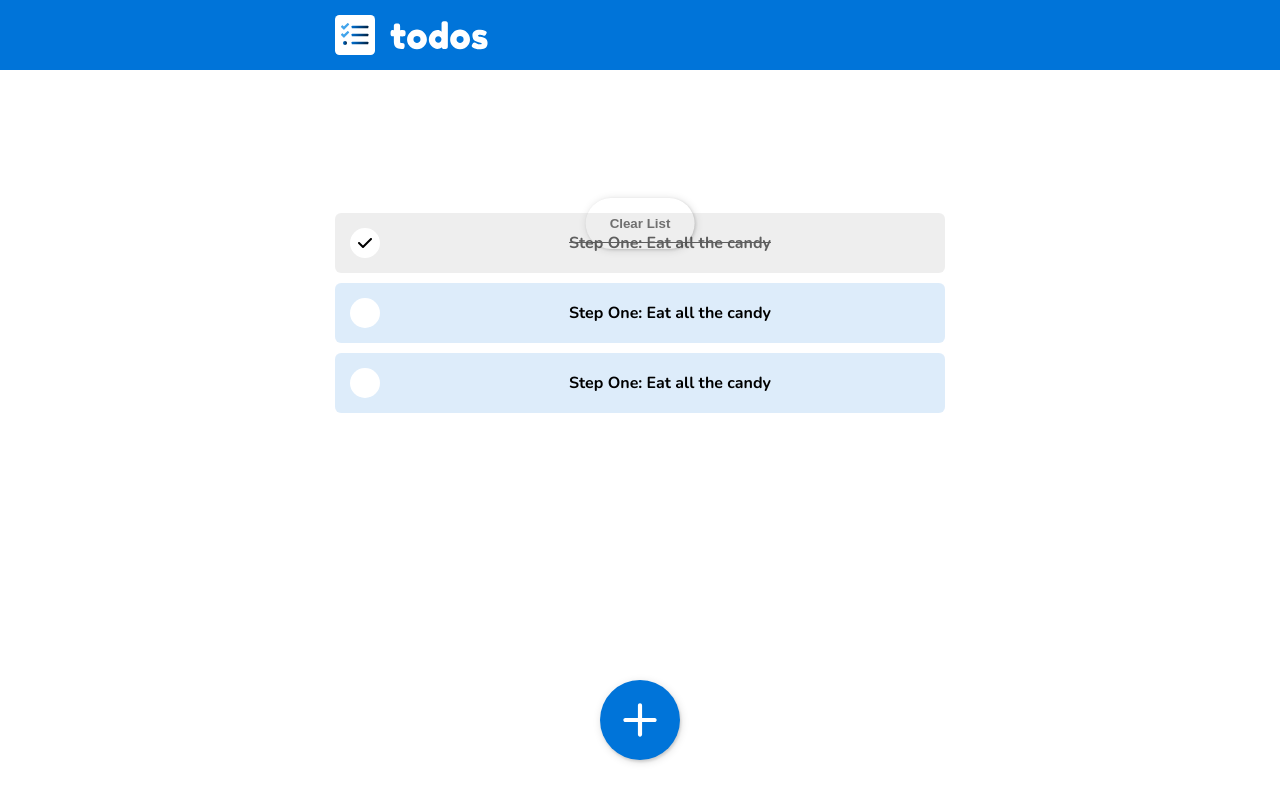
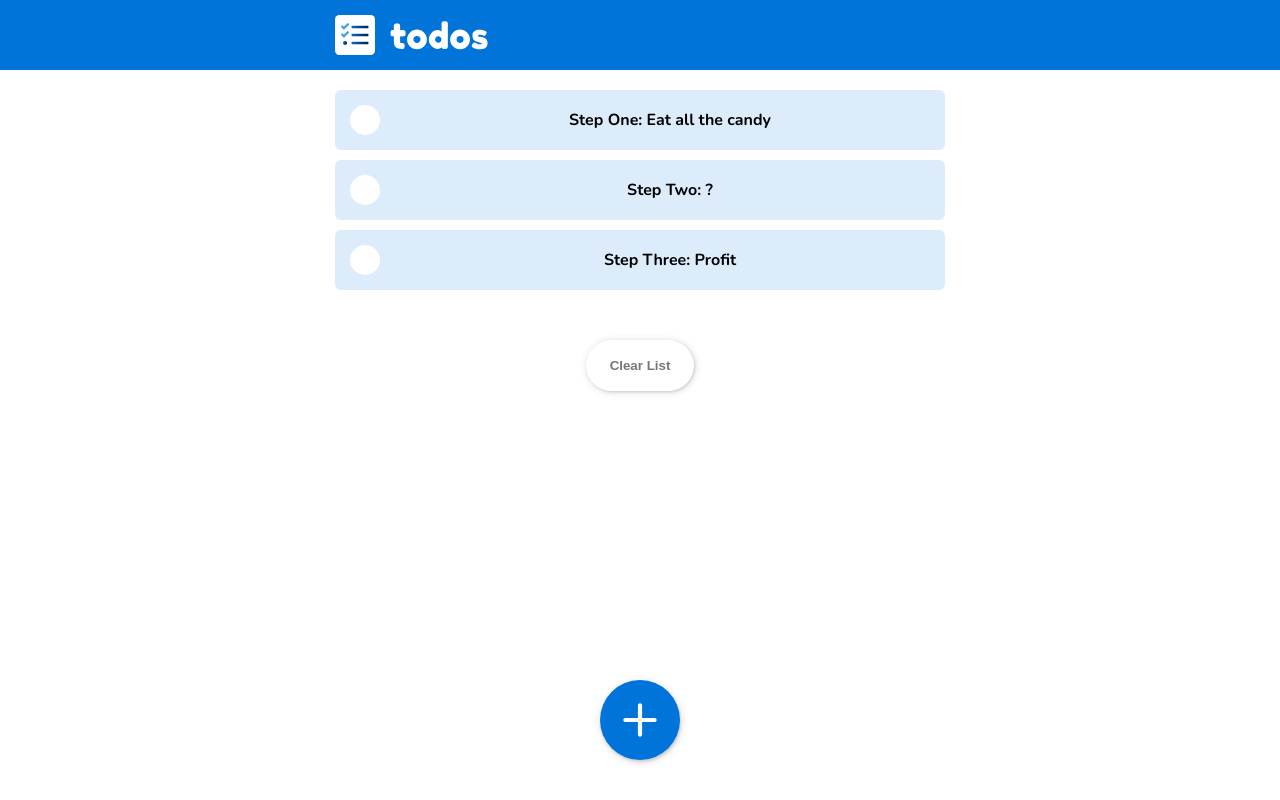
Before and after one commit to rb-wbscoding/todoreact, a React (Create React App) app: page / in a window 1280 px wide. Built offline with nearby package versions, Linux system fonts and the light colour scheme.

Commit message:
States for todos & overlays

```diff
--- a/src/App.js
+++ b/src/App.js
@@ -1,22 +1,54 @@
-import React from 'react';
+import React, { useState } from 'react';
 import './App.css';
-
-import Header from "./components/header/Header";
-import AddButton from "./components/addbutton/AddButton";
-import ConfirmOverlay from "./components/confirmoverlay/ConfirmOverlay";
-import ClearListButton from "./components/clearlistbutton/ClearListButton";
+import Header from './components/header/Header';
+import AddButton from './components/addbutton/AddButton';
+import ConfirmOverlay from './components/confirmoverlay/ConfirmOverlay';
+import ClearListButton from './components/clearlistbutton/ClearListButton';
 import TodoList from './components/todolist';
 import InputOverlay from './components/inputoverlay';
+import todosDefault from './data/todosDefault';
 
 function App() {
+  const [todos, setTodos] = useState(todosDefault);
+  const [isConfirmOverlayVisible, setIsConfirmOverlayVisible] = useState(false);
+  const [isBottomOverlayVisible, setIsBottomOverlayVisible] = useState(false);
+
+  const toggleDone = (id) => {
+    const newTodos = [...todos];
+    const todo = newTodos.find((todo) => todo.id === id);
+    todo.isDone = !todo.isDone;
+    setTodos(newTodos);
+  };
+
+  // add todo
+  // edit todo
+  // check off todo
+  // delete todo
+  // clear the list
+
+  const clearList = () => setTodos([]);
+
+  const toggleConfirmOverlay = () =>
+    setIsConfirmOverlayVisible(!isConfirmOverlayVisible);
+
+  const toggleBottomOverlay = () =>
+    setIsBottomOverlayVisible(!isBottomOverlayVisible);
+
   return (
     <div className="App">
       <Header />
-      <ClearListButton />
-      <ConfirmOverlay />
-      <AddButton />
-      <TodoList />
-      {false && <InputOverlay />}
+      <AddButton action={toggleBottomOverlay} />
+      <TodoList todos={todos} toggleDone={toggleDone} />
+      <ClearListButton action={toggleConfirmOverlay} />
+      {isConfirmOverlayVisible && (
+        <ConfirmOverlay
+          toggleOverlay={toggleConfirmOverlay}
+          clearList={clearList}
+        />
+      )}
+      {isBottomOverlayVisible && (
+        <InputOverlay toggleOverlay={toggleBottomOverlay} />
+      )}
     </div>
   );
 }
--- a/src/components/addbutton/AddButton.js
+++ b/src/components/addbutton/AddButton.js
@@ -1,18 +1,13 @@
-import React from "react";
-import styles from "./AddButton.module.css";
-import plussvg from "../../assets/plus.svg";
+import React from 'react';
+import styles from './AddButton.module.css';
+import plussvg from '../../assets/plus.svg';
 
-function AddButton(){
-    return(
-        <button class={styles.addtodo}>
-            <img src={plussvg} alt="Checkmark" />
-        </button>
-
-
-    );
-
-
+function AddButton({ action }) {
+  return (
+    <button class={styles.addtodo} onClick={() => action()}>
+      <img src={plussvg} alt="Checkmark" />
+    </button>
+  );
 }
 
-
 export default AddButton;
--- a/src/components/clearlistbutton/ClearListButton.js
+++ b/src/components/clearlistbutton/ClearListButton.js
@@ -1,14 +1,12 @@
-import React from "react";
-import styles from "./ClearListButton.module.css";
+import React from 'react';
+import styles from './ClearListButton.module.css';
 
-function ClearListButton(){
-    return(
-        <div className={styles.clearlistcontainer}>
-            <button className={styles.clearlist}>Clear List</button>
-        </div>
-    );
-
+function ClearListButton({ action }) {
+  return (
+    <button className={styles.clearlist} onClick={() => action()}>
+      Clear List
+    </button>
+  );
 }
 
-
 export default ClearListButton;
--- a/src/components/clearlistbutton/ClearListButton.module.css
+++ b/src/components/clearlistbutton/ClearListButton.module.css
@@ -13,11 +13,7 @@
   color: #00000088;
   transition: box-shadow 0.2s, transform 0.2s;
   box-shadow: 1px 1px 3px #00000022, 1px 1px 9px #00000022;
-    display: block;
-    position: absolute;
-    left: 50%;
-    transform: translateX(-50%);
-    top: 180px;
+  cursor: pointer;
 }
 
 .clearlist:hover {
@@ -26,5 +22,5 @@
 
 .clearlist:active {
   box-shadow: 1px 1px 3px #00000033, 1px 1px 9px #00000033;
-    transform: translate(-50%) scale(0.9);
+  transform: scale(0.9);
 }
--- a/src/components/confirmoverlay/ConfirmOverlay.js
+++ b/src/components/confirmoverlay/ConfirmOverlay.js
@@ -1,17 +1,29 @@
-import React from "react";
-import styles from "./ConfirmOverlay.module.css";
+import React from 'react';
+import styles from './ConfirmOverlay.module.css';
 
-function ConfirmOverlay(){
-    return(
+function ConfirmOverlay({ toggleOverlay, clearList }) {
+  const handleClearButton = () => {
+    clearList();
+    toggleOverlay();
+  };
 
-    <div className={styles.confirmdialog && styles.opacityzero}>
+  return (
+    <>
+      <div className={styles.background}></div>
+      <div className={styles.confirmdialog}>
         <p className={styles.confirmdialogp}>Are you sure?</p>
-        <button className={styles.confirmdelete}>Clear</button>
-        <button className={styles.canceldelete}>Cancel</button>
-    </div>
-
-    );
+        <button
+          className={styles.confirmdelete}
+          onClick={() => handleClearButton()}
+        >
+          Clear
+        </button>
+        <button className={styles.canceldelete} onClick={() => toggleOverlay()}>
+          Cancel
+        </button>
+      </div>
+    </>
+  );
 }
 
-
 export default ConfirmOverlay;
--- a/src/components/confirmoverlay/ConfirmOverlay.module.css
+++ b/src/components/confirmoverlay/ConfirmOverlay.module.css
@@ -1,3 +1,14 @@
+.background {
+  position: fixed;
+  top: 0;
+  bottom: 0;
+  left: 0;
+  right: 0;
+  background-color: #00000033;
+  z-index: 120;
+  transition: opacity 0.3s;
+}
+
 .confirmdialog {
   background-color: #0074d9;
   color: #fff;
@@ -27,6 +38,7 @@
   border-radius: 6px;
   font-weight: 700;
   transition: transform 0.2s, opacity 0.2s;
+  cursor: pointer;
 }
 
 .confirmdelete:hover {
@@ -47,6 +59,7 @@
   font-weight: 700;
   transition: transform 0.2s, background-color 0.2s;
   margin-left: 10px;
+  cursor: pointer;
 }
 
 .canceldelete:hover {
@@ -57,8 +70,3 @@
   background-color: #0066be;
   transform: scale(0.9);
 }
-
-  .opacityzero {
-    opacity: 0 !important;
-    pointer-events: none !important;
-  }
--- a/src/components/inputoverlay/InputOverlay.js
+++ b/src/components/inputoverlay/InputOverlay.js
@@ -2,18 +2,29 @@ import React from 'react';
 import styles from './InputOverlay.module.css';
 import closesvg from '../../assets/close.svg';
 
-function InputOverlay({ mode = 'add' }) {
+function InputOverlay({ mode = 'add', toggleOverlay }) {
+  const onKeyDownHandler = (e) => {
+    if (e.keyCode !== 13) return;
+    e.preventDefault();
+    toggleOverlay();
+  };
+
   return (
     <>
       <div className={styles.background}></div>
       <div className={styles.overlay}>
-        <button className={styles.cancelbutton}>
+        <button className={styles.cancelbutton} onClick={() => toggleOverlay()}>
           <img src={closesvg} alt="Checkmark" />
         </button>
         <div className={styles.form}>
           <h2>{mode === 'edit' ? 'Edit Todo' : 'Add Todo'}</h2>
-          <textarea rows="3"></textarea>
-          <button className={styles.submitbutton}>Save</button>
+          <textarea onKeyDown={(e) => onKeyDownHandler(e)} rows="3"></textarea>
+          <button
+            className={styles.submitbutton}
+            onClick={() => toggleOverlay()}
+          >
+            Save
+          </button>
         </div>
       </div>
     </>
--- a/src/components/todoitem/TodoItem.js
+++ b/src/components/todoitem/TodoItem.js
@@ -2,17 +2,15 @@ import React from 'react';
 import styles from './TodoItem.module.css';
 import checkmarksvg from '../../assets/checkmark.svg';
 
-function TodoItem({ isChecked = false }) {
+function TodoItem({ isDone, title, todoId, toggleDone }) {
   return (
     <article
-      className={`${styles.todo} ${
-        isChecked ? styles.checked : styles.unchecked
-      }`}
+      className={`${styles.todo} ${isDone ? styles.checked : styles.unchecked}`}
     >
-      <div className={styles.icon}>
-        {isChecked && <img src={checkmarksvg} alt="Checkmark" />}
+      <div className={styles.icon} onClick={() => toggleDone(todoId)}>
+        {isDone && <img src={checkmarksvg} alt="Checkmark" />}
       </div>
-      <div className={styles.description}>Step One: Eat all the candy</div>
+      <div className={styles.description}>{title}</div>
     </article>
   );
 }
--- a/src/components/todolist/TodoList.js
+++ b/src/components/todolist/TodoList.js
@@ -2,12 +2,20 @@ import React from 'react';
 import styles from './TodoList.module.css';
 import TodoItem from '../todoitem';
 
-function TodoList() {
+function TodoList({ todos, toggleDone }) {
   return (
     <main className={styles.container}>
-      <TodoItem isChecked />
-      <TodoItem />
-      <TodoItem />
+      {todos.length > 0
+        ? todos.map((todo) => (
+            <TodoItem
+              key={todo.id}
+              todoId={todo.id}
+              title={todo.title}
+              isDone={todo.isDone}
+              toggleDone={toggleDone}
+            />
+          ))
+        : 'Nothing to do 🤷‍♂️'}
     </main>
   );
 }
--- a/src/components/todolist/TodoList.module.css
+++ b/src/components/todolist/TodoList.module.css
@@ -4,12 +4,3 @@
   margin: 0 auto;
   position: relative;
 }
-
-.container:empty::before {
-  content: 'Nothing to do 🤷‍♂️';
-  display: block;
-  position: absolute;
-  left: 50%;
-  transform: translateX(-50%);
-  top: 180px;
-}
--- /dev/null
+++ b/src/data/todosDefault.js
@@ -0,0 +1,23 @@
+function generateID() {
+  return Math.floor(Math.random() * (99999 - 1) + 1);
+}
+
+const todosDefault = [
+  {
+    id: generateID(),
+    title: 'Step One: Eat all the candy',
+    isDone: false
+  },
+  {
+    id: generateID(),
+    title: 'Step Two: ?',
+    isDone: false
+  },
+  {
+    id: generateID(),
+    title: 'Step Three: Profit',
+    isDone: false
+  }
+];
+
+export default todosDefault;
```
Lines whose indentation alone changed are shown as unchanged.
